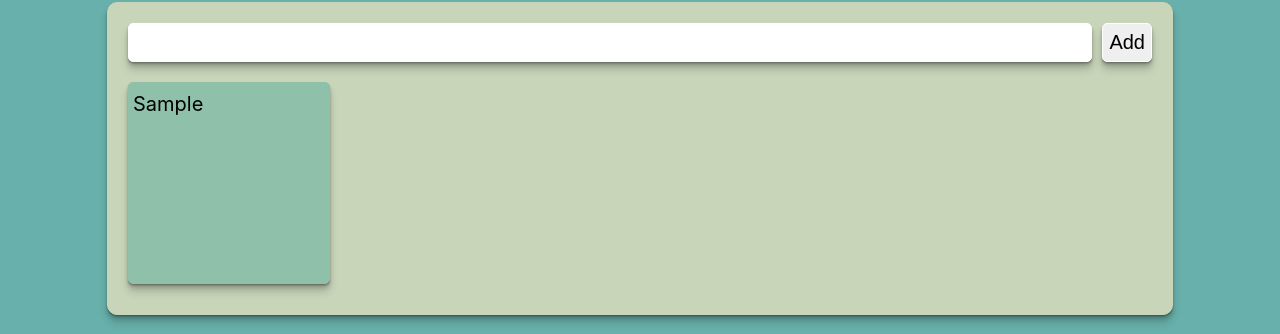
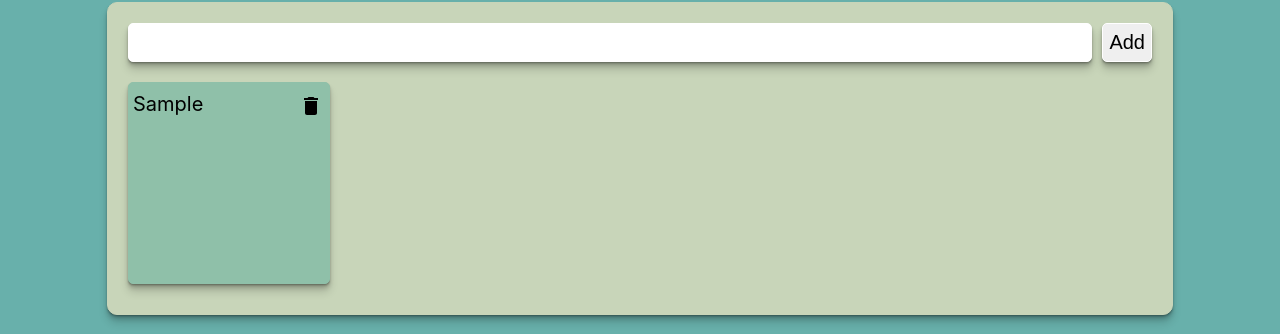
Before and after one commit to ADHIL-MOHAMMED-P-N/todo-list-app, a React (Create React App) app: page / in a window 1280 px wide. Both pictures are taken after typing "Sample" into the empty fields and a click on the button "Add". Shown: the part 187-521 px from the top of the page. Built offline with nearby package versions, Linux system fonts and the light colour scheme.

Commit message:
delte button

```diff
--- a/package.json
+++ b/package.json
@@ -4,6 +4,8 @@
   "version": "0.1.0",
   "private": true,
   "dependencies": {
+    "@material-ui/core": "^4.11.0",
+    "@material-ui/icons": "^4.9.1",
     "@testing-library/jest-dom": "^4.2.4",
     "@testing-library/react": "^9.5.0",
     "@testing-library/user-event": "^7.2.1",
--- a/src/App.js
+++ b/src/App.js
@@ -23,6 +23,15 @@ class App extends Component {
     });
   };
 
+  deleteItem = (item) => {
+    let list = this.state.todoList;
+    const index = list.indexOf(item);
+    list.splice(index, 1);
+    this.setState({
+      todoList: list,
+    });
+  };
+
   render() {
     return (
       <div>
@@ -42,7 +51,7 @@ class App extends Component {
           </div>
           <div className="output">
             {this.state.todoList.map((item) => (
-              <Output todo={item} />
+              <Output todo={item} delete={() => this.deleteItem(item)} />
             ))}
           </div>
         </div>
--- a/src/Output.js
+++ b/src/Output.js
@@ -1,9 +1,14 @@
 import React from "react";
 import "./output.css";
+import DeleteIcon from "@material-ui/icons/Delete";
+
 function Output(props) {
   return (
     <div className="output__card">
       <p className="output__cardPara">{props.todo}</p>
+      <button className="output__cardDelete" onClick={props.delete}>
+        <DeleteIcon />
+      </button>
     </div>
   );
 }
--- a/src/output.css
+++ b/src/output.css
@@ -9,11 +9,19 @@
   text-overflow: ellipsis;
   box-shadow: 0 1px 1px rgba(0, 0, 0, 0.15), 0 2px 2px rgba(0, 0, 0, 0.15),
     0 4px 4px rgba(0, 0, 0, 0.15), 0 8px 8px rgba(0, 0, 0, 0.15);
+  position: relative;
 }
 .output__cardPara {
   font-size: 20px;
   padding: 4px;
   margin-top: 5px;
+}
+.output__cardDelete {
+  position: absolute;
+  background-color: transparent;
+  border: none;
+  top: 10px;
+  right: 0;
 }
 
 /*moble view*/
```
Also changed, not shown: 1 other file (tests, documents, lock files or other folders).
